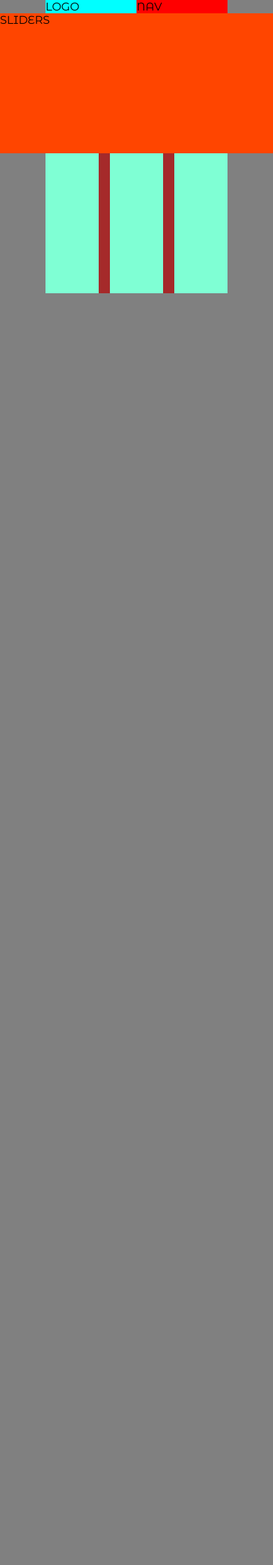
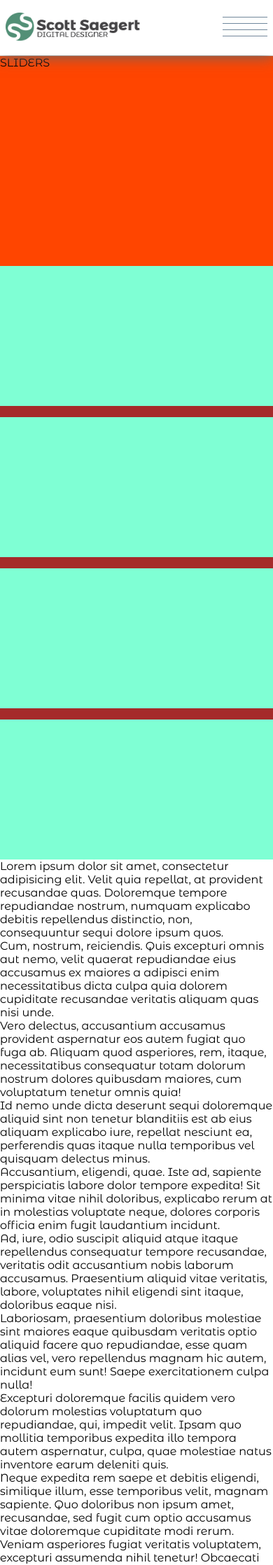
Before and after one commit to ssaegert/scott-css-grid-site, a PHP site: page / in a window 390 px wide. Shown: the top 2236 px of the page at 70% size. Before the commit the page ends 419 px from the top, so only its background shows below. Run offline with PHP 8.4, Linux system fonts and the light colour scheme.

Commit message:
Added style, hamburger menu and sticky menu

```diff
--- a/css/css-grid.css
+++ b/css/css-grid.css
@@ -3,42 +3,129 @@
 body {
   margin: 0;
 font-family: 'Montserrat Alternates', sans-serif;
-	background-color: gray;
+	background-color: #fff;
 }
 
 header, container, footer {
 	display: grid;
-	grid-template-columns: repeat(6, 1fr);
-		grid-template-rows: auto;
+	grid-template-columns: repeat(8, 1fr);
+	grid-template-rows: auto;
 }
 header{
   grid-template-areas:
-    ". logo logo nav-bar nav-bar .";
+    ". logo logo logo nav-bar nav-bar nav-bar .";
+	background-color: #fff;
+	position: fixed;
+	width: 100%;
+	box-shadow: 0px 1px 20px 1px #666;
+}
+nav ul {
+	font-size: 1em;
+	font-weight: 300;
+	float: right;
+	padding: 0;
+
+}
+nav li {
+	float: left;
+	list-style: none;
+	padding-left: 1em;
+
 }
 .logo {
-	background-color: aqua;
-/*	grid-column: 2/4;*/
+	background-color: #fff;
 	grid-area: logo;
+	margin-top: 1em;
+	margin-bottom: 1em;
 }
 .nav-bar {
-	background-color: red;
+	background-color: #fff;
 /*	grid-column: 4/6;*/
 	grid-area: nav-bar;
+	margin-top: 1em;
+	margin-bottom: 1em;
+	padding-top: .2em;
+}
+nav .hamburger{
+	display: none;
 }
 .slider {
 	background-color: orangered;
-	grid-column: 1/7;
-	height: 200px;
+	grid-column: 1/9;
+	height: 300px;
+	margin-top: 5.5em;
 }
 .icons {
 	display: grid;
-	grid-template-columns: repeat(3, 1fr);
+	grid-template-columns: repeat(4, 1fr);
 	background-color: brown;
-	grid-column: 2/6;
+	grid-column: 2/8;
 	grid-gap: 1em;
 }
 .icon {
 	height: 200px;
 	background-color: aquamarine;
+}
+@media only screen and (max-width: 1000px) {
 
+    nav ul {
+        padding-right: 2em;
+    }
+	.icons {
+	display: grid;
+	grid-template-columns: repeat(4, 1fr);
+	background-color: brown;
+	grid-column: 1/9;
+	grid-gap: 1em;
+	}
+	header{
+  	grid-template-areas:
+    "logo logo logo logo nav-bar nav-bar nav-bar nav-bar";
+	}
+	.logo {
+	padding-left: 2em;
+	}
 }
+@media only screen and (max-width: 800px) {
+	nav .hamburger{
+	float: right;
+	padding-right: 2em;
+	padding-top: .5em;
+	display: block;
+	}
+	nav ul {
+	display: none;
+
+	}
+}
+@media only screen and (max-width: 600px) {
+	header{
+  	grid-template-areas:
+    "logo logo logo logo logo nav-bar nav-bar nav-bar";
+	}
+	nav .hamburger{
+	float: right;
+	padding-right: .5em;
+	padding-top: .2em;
+	display: block;
+	}
+	.logo {
+	padding-left: .5em;
+		padding-top: .2em;
+	margin-top: .9em;
+	margin-bottom: 1em;
+	}
+	.logo img {
+		width: 12em;
+	}
+	.icons {
+	display: grid;
+	grid-template-columns: repeat(1, 1fr);
+	background-color: brown;
+	grid-column: 1/9;
+	grid-gap: 1em;
+	}
+	.slider {
+	margin-top: 5em;
+	}
+}
--- a/index.html
+++ b/index.html
@@ -9,8 +9,18 @@
 </head>
 <body>
 	<header>
-		<div class="logo">LOGO</div>
-		<div class="nav-bar">NAV</div>
+		<div class="logo"><img src="images/scott-saegert-png-1.png" alt=""></div>
+		<div class="nav-bar">
+			<nav>
+			  <ul>
+				  <li>HOME</li>
+				  <li>MY WORK</li>
+				  <li>RESUME</li>
+				  <li>CONTACT</li>
+			  </ul>
+				<div class="hamburger"><img src="images/hamburger.jpg" alt=""></div>
+		  </nav>
+		</div>
 	</header>
 	<container>
 		<div class="slider">SLIDERS</div>
@@ -18,9 +28,40 @@
 			<div class="icon"></div>
 			<div class="icon"></div>
 			<div class="icon"></div>
+			<div class="icon"></div>
 		</div>
 
 	</container>
+	<div>Lorem ipsum dolor sit amet, consectetur adipisicing elit. Velit quia repellat, at provident recusandae quas. Doloremque tempore repudiandae nostrum, numquam explicabo debitis repellendus distinctio, non, consequuntur sequi dolore ipsum quos.</div>
+	<div>Cum, nostrum, reiciendis. Quis excepturi omnis aut nemo, velit quaerat repudiandae eius accusamus ex maiores a adipisci enim necessitatibus dicta culpa quia dolorem cupiditate recusandae veritatis aliquam quas nisi unde.</div>
+	<div>Vero delectus, accusantium accusamus provident aspernatur eos autem fugiat quo fuga ab. Aliquam quod asperiores, rem, itaque, necessitatibus consequatur totam dolorum nostrum dolores quibusdam maiores, cum voluptatum tenetur omnis quia!</div>
+	<div>Id nemo unde dicta deserunt sequi doloremque aliquid sint non tenetur blanditiis est ab eius aliquam explicabo iure, repellat nesciunt ea, perferendis quas itaque nulla temporibus vel quisquam delectus minus.</div>
+	<div>Accusantium, eligendi, quae. Iste ad, sapiente perspiciatis labore dolor tempore expedita! Sit minima vitae nihil doloribus, explicabo rerum at in molestias voluptate neque, dolores corporis officia enim fugit laudantium incidunt.</div>
+	<div>Ad, iure, odio suscipit aliquid atque itaque repellendus consequatur tempore recusandae, veritatis odit accusantium nobis laborum accusamus. Praesentium aliquid vitae veritatis, labore, voluptates nihil eligendi sint itaque, doloribus eaque nisi.</div>
+	<div>Laboriosam, praesentium doloribus molestiae sint maiores eaque quibusdam veritatis optio aliquid facere quo repudiandae, esse quam alias vel, vero repellendus magnam hic autem, incidunt eum sunt! Saepe exercitationem culpa nulla!</div>
+	<div>Excepturi doloremque facilis quidem vero dolorum molestias voluptatum quo repudiandae, qui, impedit velit. Ipsam quo mollitia temporibus expedita illo tempora autem aspernatur, culpa, quae molestiae natus inventore earum deleniti quis.</div>
+	<div>Neque expedita rem saepe et debitis eligendi, similique illum, esse temporibus velit, magnam sapiente. Quo doloribus non ipsum amet, recusandae, sed fugit cum optio accusamus vitae doloremque cupiditate modi rerum.</div>
+	<div>Veniam asperiores fugiat veritatis voluptatem, excepturi assumenda nihil tenetur! Obcaecati ipsa iure iste quis optio, id minima repudiandae praesentium esse neque animi aliquam pariatur quisquam facilis sequi velit quidem, distinctio!</div>
+	<div>Consectetur dolorum quidem corrupti quia saepe vero ad numquam, eaque. Illum illo excepturi, eveniet corrupti libero, eos incidunt ad impedit reprehenderit amet. Natus corporis, fuga maiores aspernatur rerum, voluptatibus! Impedit.</div>
+	<div>Officia aperiam distinctio libero itaque consectetur necessitatibus reprehenderit suscipit, temporibus beatae. Voluptas perferendis molestiae quas, ipsam, eum magnam odio optio nihil in, omnis saepe! Vero ipsum consequatur quo in maiores.</div>
+	<div>Praesentium voluptatem architecto vel tempore minus impedit iste, voluptatibus optio incidunt soluta libero distinctio earum enim mollitia rerum ut provident veniam adipisci voluptas odio tenetur, doloribus delectus fugit? Odit, praesentium.</div>
+	<div>Ullam sint nisi architecto, impedit maxime incidunt consequuntur aspernatur laudantium, quisquam modi velit doloribus doloremque accusantium culpa dolores consequatur repellendus, in facere qui voluptas molestias! Molestias labore nesciunt animi suscipit.</div>
+	<div>Eius dolore ratione consectetur voluptates reprehenderit dignissimos impedit est! Harum praesentium, autem, incidunt ullam provident laboriosam iste optio minus. Provident architecto dolores dolorum mollitia, vero nobis commodi ipsum numquam ad!</div>
+	<div>Perspiciatis, incidunt! Vel rerum distinctio fugit praesentium sit dolorem consequuntur sapiente quasi? Delectus illo facilis iure fuga voluptatem tempora sunt optio dolor vero, saepe ipsa maxime, reiciendis iusto atque, eos?</div>
+	<div>Recusandae magnam provident vitae eligendi minus officia nemo nobis, laudantium, adipisci itaque voluptatibus, ipsum obcaecati ut nulla? Debitis laudantium commodi perferendis aliquam id, pariatur hic, tenetur temporibus eligendi autem quisquam.</div>
+	<div>Perferendis quis, sapiente saepe ut! Error veniam nobis saepe dolorem iusto in illo nesciunt illum architecto, perferendis! Tenetur autem voluptates recusandae nam labore nisi aliquid quasi officia nostrum iusto. Temporibus.</div>
+	<div>Repellendus expedita magnam reprehenderit recusandae dolor laborum fuga molestiae at quisquam sunt earum rerum officia illum, ut qui architecto voluptatibus, veritatis iusto veniam sequi tempore inventore! Repellat doloribus, incidunt a!</div>
+	<div>Accusantium et autem, ad nesciunt maxime minima, facilis odit illum maiores ipsam, officia itaque. Dolor aut ipsa possimus, ducimus laudantium, quaerat doloribus minima esse maiores iste nostrum! Reiciendis alias, totam.</div>
+	<div>Aliquam, tenetur, necessitatibus! Itaque dolor incidunt labore hic, repellendus maiores pariatur. Ad cum molestiae est eius, numquam rem necessitatibus, incidunt, exercitationem hic atque similique ratione, temporibus quo. Veritatis, cum voluptatum.</div>
+	<div>Sint quisquam, autem. Repellendus, facilis, itaque? Distinctio nulla tempora incidunt in neque vitae, maiores, laborum repellat quod cum minus dolorem iure voluptate velit rerum consectetur dolorum beatae. Provident, ratione, voluptatibus!</div>
+	<div>Rem, et? Quae reprehenderit, nisi alias veniam at quis! Nostrum, voluptatem, porro. Molestias animi facilis corporis dolor ipsam, error pariatur enim soluta alias itaque, illum totam eveniet harum aspernatur architecto?</div>
+	<div>Beatae veniam inventore, enim optio eligendi maxime officiis, recusandae nobis expedita sint ducimus eius minus labore ratione saepe explicabo at modi atque cupiditate ipsa. Eligendi neque quas molestiae quam ex.</div>
+	<div>Veniam ut ducimus iste, beatae, molestiae eius soluta inventore animi consequatur deserunt similique. Consequuntur natus fugit ea eaque officia totam aspernatur pariatur non ut, possimus dolor culpa ex soluta? Porro!</div>
+	<div>Eligendi, aspernatur ut quo cumque impedit expedita vitae aliquid dolores, assumenda accusantium laboriosam placeat sit facere inventore eum. Nesciunt voluptatum quis, in explicabo excepturi minima repellat optio dolor perferendis voluptate!</div>
+	<div>Numquam cum, veniam. Doloribus laborum iusto saepe eius ipsa, fugiat, ad vel neque architecto nemo in harum, velit esse illo, illum perspiciatis nobis quas quod impedit sint. Veniam, minima necessitatibus!</div>
+	<div>Aliquid eaque officia voluptas voluptates pariatur quod quia, blanditiis perspiciatis fugit similique natus ea magni, nostrum minus quidem saepe, modi. Quaerat assumenda quas, deleniti minima neque inventore incidunt laudantium omnis.</div>
+	<div>Mollitia obcaecati assumenda et voluptates! Molestiae cupiditate minus, similique unde dignissimos architecto cumque perspiciatis eaque, veritatis in molestias velit aut, ipsum laudantium nobis dicta. Natus accusantium nemo, vero inventore molestiae.</div>
+	<div>Aperiam repellat officiis doloremque libero sunt eveniet aliquid quam, enim. Itaque amet laudantium delectus tenetur voluptates illum vero placeat modi ipsam repellat in dolorem unde, reiciendis distinctio repudiandae soluta est.</div>
 	<footer>
 	</footer>
 </body>
```
Also changed, not shown: images/hamburger.jpg (added).
